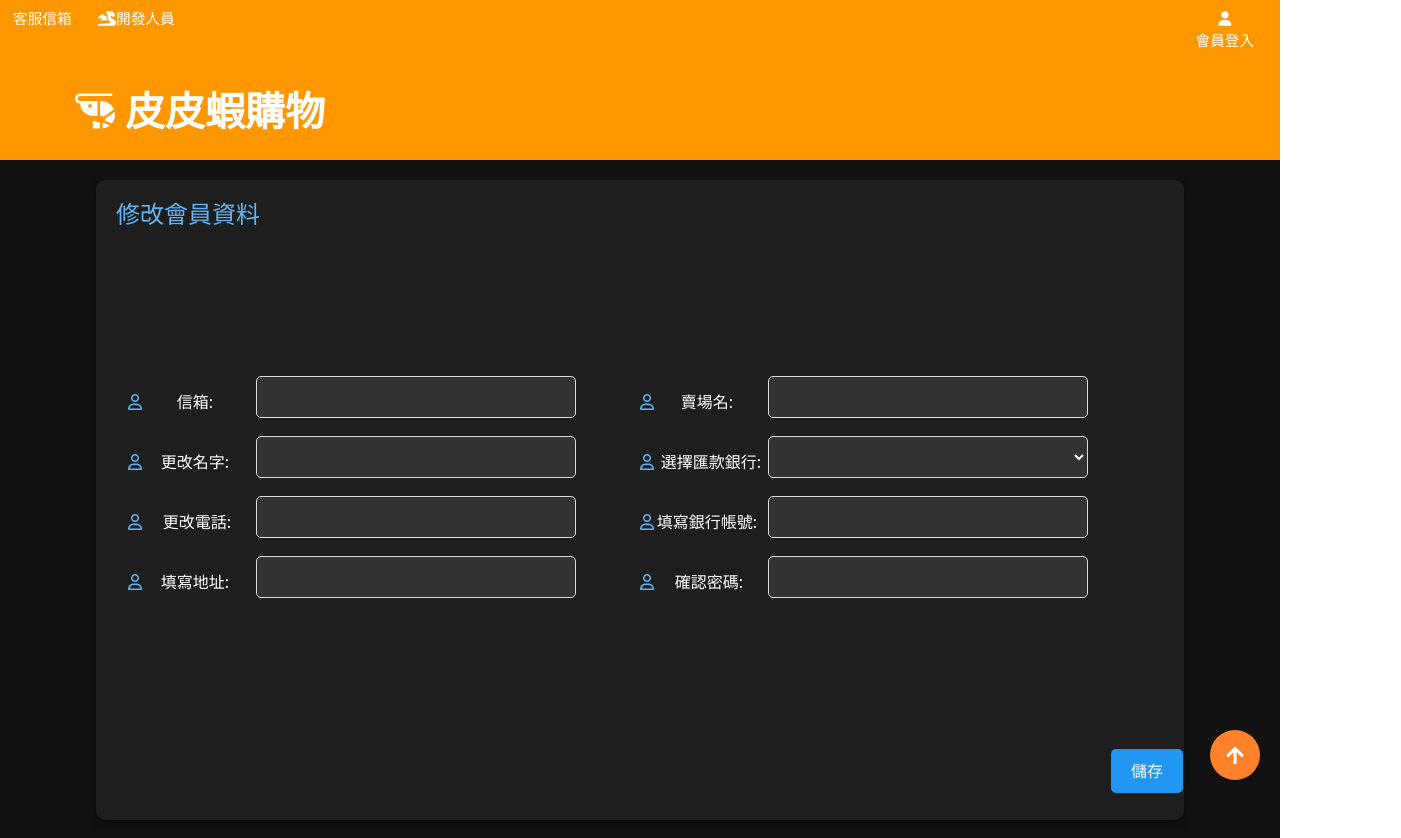
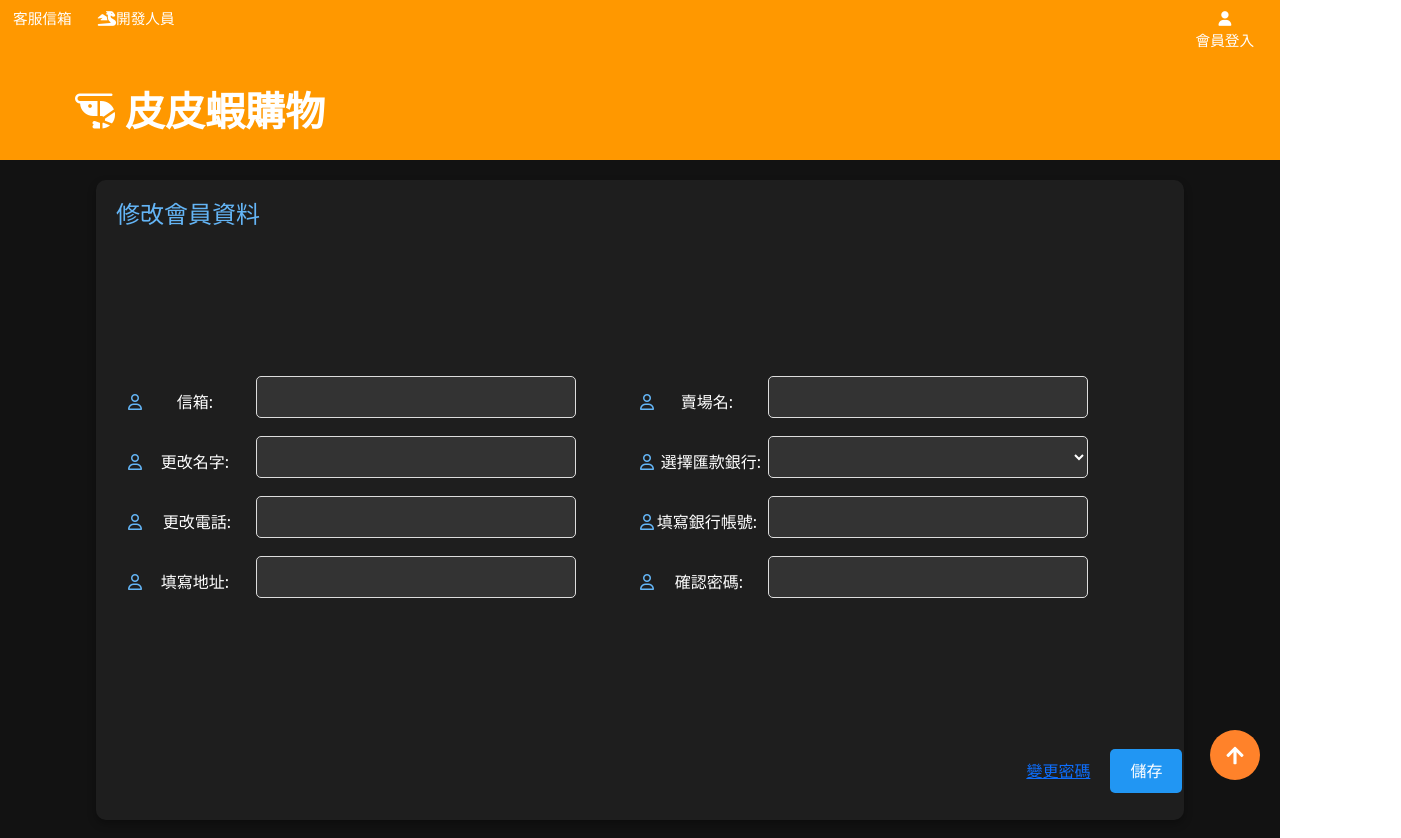
Before and after one commit to zz0257800000/TeamProject, a Vue app: page /UserPage/memberInfo in a window 1280 px wide. Shown: the top 838 px of the page, 1401 px wide, since content can reach past the window. Built offline with nearby package versions, Linux system fonts and the light colour scheme; no server answers; a small style sheet from the web is missing.

Commit message:
新增變更密碼按鈕

```diff
--- a/src/components/navbar.vue
+++ b/src/components/navbar.vue
@@ -64,8 +64,7 @@ export default {
         confirmButtonText: "OK",
       }).then(() => {
         window.location.reload();
-
-        this.$router.push("/UserPage/loginPage");
+        this.$router.push('/');
 
     });
       },
@@ -117,18 +116,17 @@ export default {
 
     const sellerName = sessionStorage.getItem('seller_name');
 
-// 检查 seller_name 是否为 null
-// if (sellerName === null) {
-//   // 如果 seller_name 为 null，禁用链接并显示提示信息
-//   Swal.fire({
-//     icon: 'error',
-//     title: '請先新增商家名稱',
-//     text: '請到會員資料中新增商家名稱。',
-//   });
-//   this.sellerNameExists = false;
-
-// }
-  },
+// // 检查 seller_name 是否为 null
+//   if (this.sellerName == null) {
+//     // 如果 seller_name 为 null，禁用链接并显示提示信息
+//     Swal.fire({
+//       icon: 'error',
+//       title: '請先新增商家名稱',
+//       text: '請到會員資料中新增商家名稱。',
+//     });
+//     this.sellerNameExists = false;
+//   }
+    },
 
 
 
--- a/src/views/UserPage/ChangeForgetPassword.vue
+++ b/src/views/UserPage/ChangeForgetPassword.vue
@@ -200,7 +200,7 @@ export default {
     position: relative;
     margin: 10px;
     width: 700px;
-    height: 67vh;
+    height: 70vh;
     background-color: #fff;
     padding: 10px;
     border-radius: 3px;
--- a/src/views/UserPage/ChangePassword.vue
+++ b/src/views/UserPage/ChangePassword.vue
@@ -204,7 +204,7 @@ export default {
     position: relative;
     margin: 10px;
     width: 700px;
-    height: 67vh;
+    height: 70vh;
     background-color: #fff;
     padding: 10px;
     border-radius: 3px;
--- a/src/views/UserPage/memberInfo.vue
+++ b/src/views/UserPage/memberInfo.vue
@@ -229,8 +229,8 @@ export default {
 
       </div>
       <div class="info-footer">
-
         <div class="button-group">
+          <router-link to="/UserPage/ChangePassword" class="change-button">變更密碼</router-link>
           <button class="save-button" @click="saveUserInfo">儲存</button>
         </div>
 
@@ -347,17 +347,10 @@ export default {
 
     }
 
-    .button-group {
-      position: fixed;
-      bottom: 25%;
-      right: 25%;
-      margin: 20px;
-      /* 距离边缘的距离，根据需要调整 */
-    }
+
 
     .button-group button {
       padding: 10px 20px;
-      background-color: #2196F3;
       /* 按钮蓝色 */
       color: white;
       border: none;
@@ -381,11 +374,12 @@ export default {
   .info-footer {
     height: 10vh;
     position: relative;
-    left: 94%;
+    left: 80%;
     top: 2%;
     width: 300px;
     border: 0px solid rgb(255, 0, 0);
-
+    display: flex;
+    justify-content: space-around;
 
   }
 
@@ -414,7 +408,7 @@ export default {
   border: none;
   border-radius: 5px;
   cursor: pointer;
-  margin-left: 10px;
+  margin-left: 20px;
 }
 
 .cancel-button {
@@ -498,4 +492,5 @@ export default {
   color: white;
   /* 字体颜色 */
 }
+
 </style>
--- a/src/views/UserPage/productPage.vue
+++ b/src/views/UserPage/productPage.vue
@@ -233,11 +233,23 @@ addDislike(commentId) {
 
 },  handleBuyNowClick() {
   // 檢查使用者的點數是否足夠支付商品總金額
-  if (this.points < this.product.price * this.quantity) {
-    // 使用者點數不足的提示，你可以自行調整
-    alert('您的點數不足以購買此商品');
-    return; // 如果點數不足，直接結束函數的執行，不進行後續的跳轉操作
-  }
+  // if (this.points < this.product.price * this.quantity) {
+  //   // 使用者點數不足的提示，你可以自行調整
+  //   alert('您的點數不足以購買此商品');
+  //   return; // 如果點數不足，直接結束函數的執行，不進行後續的跳轉操作
+  // }
+
+  // if (this.points < this.product.price * this.quantity) {
+  //               // 使用 confirm 方法显示确认对话框
+  //               const confirmResult = window.confirm('點數不足以購買此商品，是否進行儲值？');
+
+  //               if (confirmResult) {
+  //                   this.$router.push('/UserPage/addPoints');
+  //                   return;
+  //               } else {
+  //                   return;
+  //               }
+  //           }
 
   // 如果需要額外的邏輯，可以在這裡添加
   // ...
```
